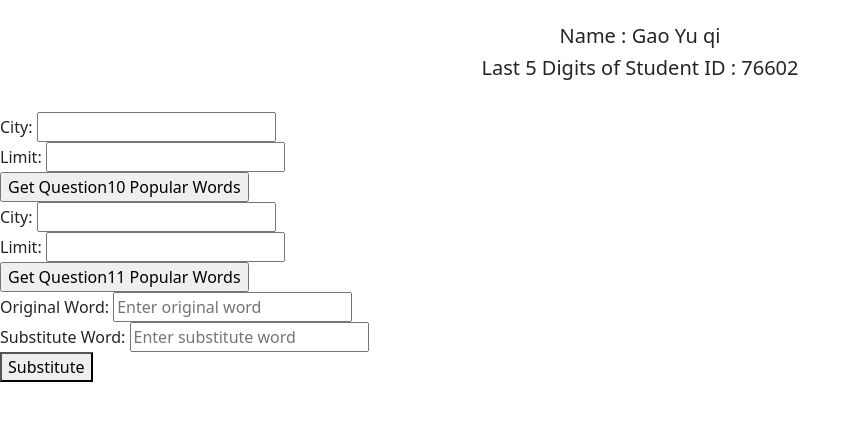
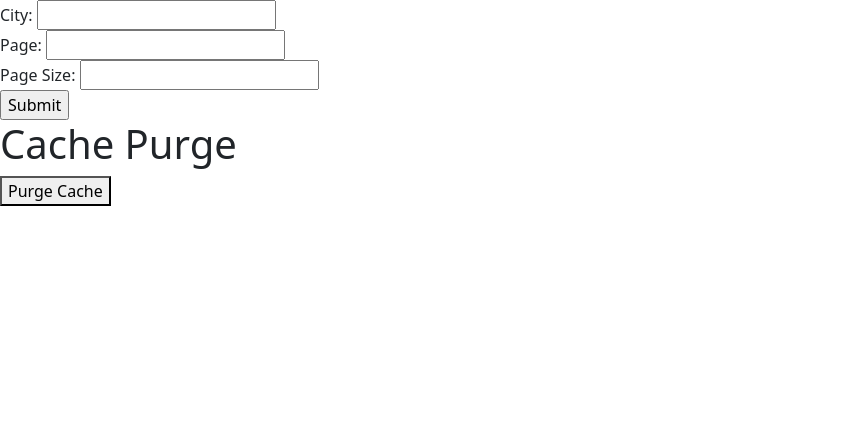
Before and after one commit to sygyq305/cloudcomputing, a Flask app: page / in a window 1280 px wide. Shown: the top 421 px of the page, without its empty margins (0-860 px from the left). Run offline with Flask 3, Linux system fonts and the light colour scheme; some libraries are stand-ins or nearby versions.

Commit message:
assignment3的10完成

```diff
--- a/app.py
+++ b/app.py
@@ -1,162 +1,118 @@
-import csv
-import pandas as pd
-from flask import (Flask, redirect, render_template, request, jsonify, Response,
+import json
+from math import sqrt
+import time
+from flask import (Flask, redirect, render_template, request, jsonify,
                    send_from_directory, url_for)
+from azure.cosmos import CosmosClient
+import redis
+
+# password is the "Primary" copied in "Access keys"
+redis_passwd = "Bc1iRDDtiHjPDzGijIuzJ3Aidg2is3zHJAzCaM8NWPo="
+# "Host name" in properties
+redis_host = "sygyq.redis.cache.windows.net"
+# SSL Port
+redis_port = 6380
+
+cache = redis.StrictRedis(
+            host=redis_host, port=redis_port,
+            db=0, password=redis_passwd,
+            ssl=True,
+        )
+
+if cache.ping():
+    print("pong")
+
+
+# to delete all data in the cache
+def purge_cache():
+    for key in cache.keys():
+        cache.delete(key.decode())
+
 
 app = Flask(__name__)
-# 从 CSV 文件加载评论
-reviews_data = pd.read_csv('amazon-reviews.csv')
-cities_data = pd.read_csv('us-cities.csv')
+# 定义连接字符串和数据库信息
+connection_string = "AccountEndpoint=https://tutorial-uta-cse6332.documents.azure.com:443/;AccountKey=fSDt8pk5P1EH0NlvfiolgZF332ILOkKhMdLY6iMS2yjVqdpWx4XtnVgBoJBCBaHA8PIHnAbFY4N9ACDbMdwaEw==;"
+database_name = "tutorial"
+container_name_cities = "us_cities"
+container_name_reviews = "reviews"
+
+# 初始化Cosmos DB客户端
+client = CosmosClient.from_connection_string(connection_string)
+
+# 获取对数据库的引用
+database = client.get_database_client(database_name)
+
+# 获取对容器（表）的引用
+container_cities = database.get_container_client(container_name_cities)
+# container_reviews = database.get_container_client(container_name_reviews)
+
 
 @app.route('/')
-# def index():
-#    print('Request for index page received')
-#    return render_template('index.html')
-def show_reviews():
-    score_path = {1: 'score-1', 2: 'score-2', 3: 'score-3', 4: 'score-4', 5: 'score-5'}
-
-    return render_template('index.html', reviews=reviews_data.to_dict('records'), score_path=score_path)
+def index():
+    return render_template('index.html')
 
 
-@app.route('/city_details/<city>')
-def city_details(city):
-    # 获取城市详情数据
-    city_details = cities_data[cities_data['city'] == city].to_dict(orient='records')
-    if not city_details:
-        return 'City details not found'
+@app.route('/data/closest_cities', methods=['GET'])
+def closest_cities():
+    start_time = time.time()
+    city = request.args.get('city', '')
+    page = int(request.args.get('page', ''))
+    page_size = int(request.args.get('page_size', ''))
 
-    return render_template('city_details.html', city_details=city_details[0])
+    # Generate a unique key for caching
+    cache_key = f"closest_cities:{city}:{page}:{page_size}"
+
+    # Try to get cached data
+    cached_data = cache.get(cache_key)
+    if cached_data:
+        # Data is in cache
+        current_page_records = json.loads(cached_data)
+        from_cache = True
+    else:
+        query = "SELECT c.lat, c.lng FROM c WHERE c.city = @city"
+        params = [dict(name="@city", value=city)]
+        result1 = list(container_cities.query_items(
+            query=query,
+            parameters=params,
+            enable_cross_partition_query=True
+        ))
+        tmp = result1[0]
+        lat = float(tmp['lat'])
+        lng = float(tmp['lng'])
+        result = []
+        query = "SELECT * FROM c"
+        items = container_cities.query_items(query, enable_cross_partition_query=True)
+        for item in items:
+            citys = {}
+            citys['city'] = item['city']
+            citys['lat'] = item['lat']
+            citys['lng'] = item['lng']
+            citys['Eular distance'] = sqrt((float(item['lat']) - lat) ** 2 + (float(item['lng']) - lng) ** 2)
+            result.append(citys)
+
+        sorted_result = sorted(result, key=lambda x: x['Eular distance'])
+        # 计算当前页的起始和结束索引
+        start_index = (page - 1) * page_size
+        end_index = start_index + page_size
+
+        # 提取当前页的记录
+        current_page_records = sorted_result[start_index:end_index]
+        # Cache the data
+        cache.setex(cache_key, 3600, json.dumps(current_page_records))  # 3600 seconds = 1 hour
+        from_cache = False
+    end_time = time.time()  # 记录程序结束运行的时间
+    elapsed_time = (end_time - start_time) * 1000  # 计算运行时间并转换为毫秒
+    current_page_records.append({'the time of computing the response': f'{elapsed_time:.3f}'+'ms'})
+    current_page_records.append({'the time of computing the response': f'{from_cache}'})
+    print(current_page_records)
+    return jsonify(current_page_records)
 
 
-def fetch_data(city_name = None, include_header = False, exact_match = False):
-    with open("'amazon-reviews.csv'") as csvfile:
-        csvreader = csv.reader(csvfile, delimiter=',')
-        row_id = -1
-        wanted_data = []
-        for row in csvreader:
-            row_id += 1
-            if row_id == 0 and not include_header:
-                continue
-            line = []
-            col_id = -1
-            is_wanted_row = False
-            if city_name is None:
-                is_wanted_row = True
-            for raw_col in row:
-                col_id += 1
-                col = raw_col.replace('"', '')
-                line.append( col )
-                if col_id == 0 and city_name is not None:
-                    if not exact_match and city_name.lower() in col.lower():
-                        is_wanted_row = True
-                    elif exact_match and city_name.lower() == col.lower():
-                        is_wanted_row = True
-            if is_wanted_row:
-                if row_id > 0:
-                    line.insert(0, "{}".format(row_id))
-                else:
-                    line.insert(0, "")
-                wanted_data.append(line)
-    return wanted_data
-@app.route('/popular_words10', methods=['GET'])
-def popular_words():
-    # Get query parameters
-    city_name = request.args.get('city', None)
-    limit = int(request.args.get('limit', 10))
-
-    # Filter data based on city_name if provided
-    if city_name:
-        filtered_data = reviews_data[reviews_data['city'] == city_name]
-    else:
-        filtered_data = reviews_data
-
-    # Count word occurrences in reviews
-    word_count = {}
-    for review in filtered_data['review']:
-        words = review.lower().split()
-        unique_words = set(words)  # Ensure each word is counted only once per review
-        for word in unique_words:
-            if word.isalpha():  # Exclude non-alphabetic characters
-                word_count[word] = word_count.get(word, 0) + 1
-
-    # Sort words by popularity in descending order
-    sorted_words = sorted(word_count.items(), key=lambda x: x[1], reverse=True)
-
-    # Create response JSON
-    response_data = [{'term': term, 'popularity_Q10': popularity} for term, popularity in sorted_words[:limit]]
-
-    return jsonify(response_data)
-
-
-@app.route('/popular_words11', methods=['GET'])
-def popular_words11():
-    # Get query parameters
-    city_name = request.args.get('city', None)
-    limit = int(request.args.get('limit', 10))
-
-    # Filter data based on city_name if provided
-    if city_name:
-        filtered_data = reviews_data[reviews_data['city'] == city_name]
-    else:
-        filtered_data = reviews_data
-
-    # Count word occurrences and track the city populations
-    word_count = {}
-    city_populations = {}
-    for _, row in filtered_data.iterrows():
-        words = row['review'].lower().split()
-        unique_words = set(words)  # Ensure each word is counted only once per review
-        for word in unique_words:
-            if word.isalpha():  # Exclude non-alphabetic characters
-                word_count[word] = word_count.get(word, 0) + 1
-                city_populations[word] = city_populations.get(word, {})
-                city_populations[word][row['city']] = cities_data.loc[cities_data['city'] == row['city'], 'population'].values[0]
-
-    # Calculate word popularity based on the sum of city populations
-    popularity_data = {}
-    for word, populations in city_populations.items():
-        population_sum = sum(populations.values())
-        popularity_data[word] = population_sum
-
-    # Sort words by popularity in descending order
-    sorted_words = sorted(popularity_data.items(), key=lambda x: x[1], reverse=True)
-
-    # Create response JSON
-    response_data = [{'term': term, 'popularity': int(popularity)} for term, popularity in sorted_words[:limit]]
-    print("---------------------------------")
-    print(response_data)
-    print("---------------------------------")
-    return jsonify(response_data)
-
-
-@app.route('/substitute_words', methods=['POST'])
-def substitute_words():
-    data = request.get_json()
-    print("---------------------------------")
-    print(request.content_type)
-    print("---------------------------------")
-    data = request.get_json()
-    original_word = data['word']
-    substitute_word = data['substitute']
-
-    # 计算受影响的评论数量并替换单词
-    affected_reviews = 0
-    for i, review in reviews_data['review'].items():
-        if original_word in review:
-            new_review = review.replace(original_word, substitute_word)
-            reviews_data.at[i, 'review'] = new_review
-            affected_reviews += 1
-    response_data = {"affected_reviews": affected_reviews,
-        "message": "Word substitution successful."}
-    # # 返回 JSON 响应
-    # return jsonify(response_data)
-    print("---------------------------------")
-    print(response_data)
-    print("---------------------------------")
-    response = Response(response=jsonify(response_data).data, status=200, content_type='application/json')
-    print(response.content_type)
-    return jsonify(response_data)
+@app.route('/purge_cache', methods=['POST'])
+def handle_purge_cache():
+    purge_cache()
+    return render_template('index.html', message='Cache purged successfully!')
 
 
 if __name__ == '__main__':
-   app.run(debug=True)
+   app.run(debug=True, host="127.0.0.1", port=8080)
--- a/templates/index.html
+++ b/templates/index.html
@@ -18,126 +18,29 @@
         }
     </style>
     <script>
-        {#function showCityDetails(cityId) {#}
-        {#    var detailsElement = document.getElementById('details-' + cityId);#}
-        {#    detailsElement.style.display = 'block';#}
 
-
-        {#function hideCityDetails(cityId) {#}
-        {#    var detailsElement = document.getElementById('details-' + cityId);#}
-        {#    detailsElement.style.display = 'none';#}
-
-        {#function submitData() {#}
-        {#    var formData = {#}
-        {#        word: document.getElementById('word').value,#}
-        {#        substitute: document.getElementById('substitute').value#}
-        {#    };#}
-        {##}
-        {#    fetch('{{ url_for("substitute_words") }}', {#}
-        {#        method: 'POST',#}
-        {#        headers: {#}
-        {#            'Content-Type': 'application/json',#}
-        {#        },#}
-        {#        body: JSON.stringify(formData),#}
-        {#    })#}
-        {#    .then(response => response.json())#}
-        {#    .then(data => console.log(data))#}
-        {#    .catch(error => console.error('Error:', error));#}
-        {#function submitData() {#}
-        {#    event.preventDefault();#}
-        {#    var formData = {#}
-        {#        word: document.getElementById('word').value,#}
-        {#        substitute: document.getElementById('substitute').value#}
-        {#    };#}
-        {##}
-        {#    fetch('{{ url_for("substitute_words") }}', {#}
-        {#        method: 'POST',#}
-        {#        headers: {#}
-        {#            'Content-Type': 'application/json',#}
-        {#        },#}
-        {#        body: JSON.stringify(formData),#}
-        {#    })#}
-        {#    .then(response => response.json())#}
-        {#    .then(data => console.log(data))#}
-        {#    .catch(error => console.error('Error:', error));#}
-
-        function substituteWords() {
-            const originalWord = document.getElementById('originalWord').value;
-            const substituteWord = document.getElementById('substituteWord').value;
-
-            const data = {
-                word: originalWord,
-                substitute: substituteWord
-            };
-
-            fetch('/substitute_words', {
-                method: 'POST',
-                headers: {
-                    'Content-Type': 'application/json',
-                },
-                body: JSON.stringify(data),
-            })
-            .then(response => response.json())
-            .then(data => {
-                const resultElement = document.getElementById('data');
-                resultElement.innerHTML = `Affected Reviews: ${data.affected_reviews}`;
-                // 在此处处理受影响评论的数量，可以更新页面或执行其他逻辑
-            })
-            .catch(error => {
-                console.error('Error:', error);
-            });
-        }
     </script>
 </head>
 <html>
    <body>
-     <main>
-        <div class="px-4 py-3 my-2 text-center">
-            <h1 class="display-6 fs-5">Name : Gao Yu qi</h1>
-            <h1 class="display-6 fs-5">Last 5 Digits of Student ID : 76602</h1>
-{#            <img class="d-block mx-auto mb-4" src="{{ url_for('static', filename='images/person.jpg') }}" alt="Azure Logo" width="192" height="192"/>#}
-            <!-- <img  src="/docs/5.1/assets/brand/bootstrap-logo.svg" alt="" width="72" height="57"> -->
-          </div>
-     </main>
-   </body>
-    <body>
-        <form action="{{ url_for('popular_words') }}" method="get">
+        <form action="/data/closest_cities" method="get">
             <label for="city">City:</label>
-            <input type="text" id="city" name="city" >
-            <br>
-            <label for="limit">Limit:</label>
-            <input type="number" id="limit" name="limit" >
-            <br>
-            <input type="submit" value="Get Question10 Popular Words">
+            <input type="text" id="city" name="city"><br>
+
+            <label for="page">Page:</label>
+            <input type="text" id="page" name="page"><br>
+
+            <label for="page_size">Page Size:</label>
+            <input type="text" id="page_size" name="page_size"><br>
+
+            <input type="submit" value="Submit">
         </form>
-
-
-        <form action="{{ url_for('popular_words11') }}" method="get">
-            <label for="city">City:</label>
-            <input type="text" id="city" name="city" >
-            <br>
-            <label for="limit">Limit:</label>
-            <input type="number" id="limit" name="limit" >
-            <br>
-            <input type="submit" value="Get Question11 Popular Words">
+        <h1>Cache Purge</h1>
+        {% if message %}
+            <p>{{ message }}</p>
+        {% endif %}
+        <form method="post" action="{{ url_for('handle_purge_cache') }}">
+            <button type="submit">Purge Cache</button>
         </form>
-
-        <form action="{{ url_for('substitute_words') }}" method="post">
-{#            <input type="text" id="word" name="word" placeholder="Enter text">#}
-{#            <input type="text" id="substitute" name="substitute" placeholder="Enter text">#}
-{#            <button onclick="submitData()">Submit</button>#}
-        <div>
-            <label for="originalWord">Original Word:</label>
-            <input type="text" id="originalWord" placeholder="Enter original word">
-        </div>
-
-        <div>
-            <label for="substituteWord">Substitute Word:</label>
-            <input type="text" id="substituteWord" placeholder="Enter substitute word">
-        </div>
-
-        <button type="button" onclick="substituteWords()">Substitute</button>
-        </form>
-        <div id="data"></div>
     </body>
 </html>
```
